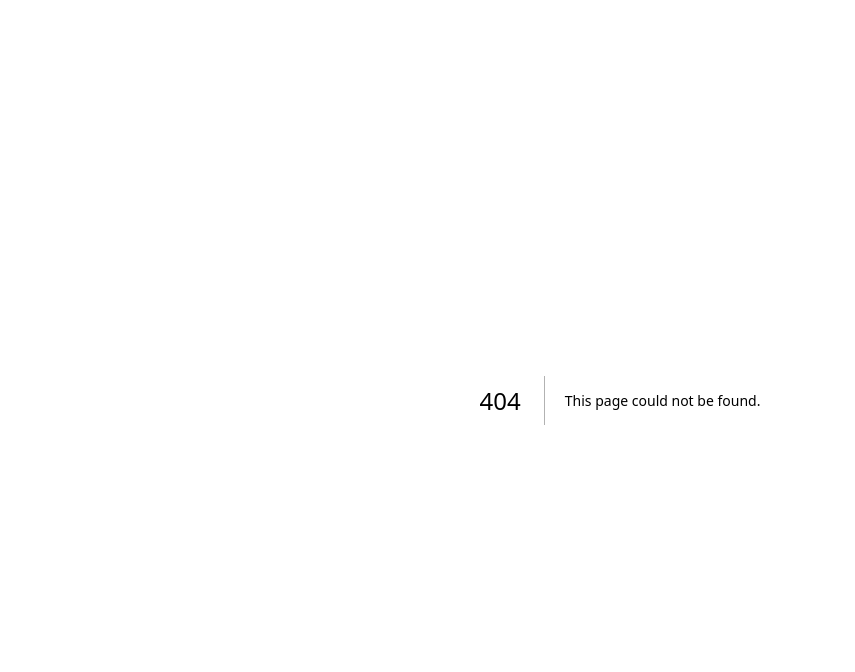
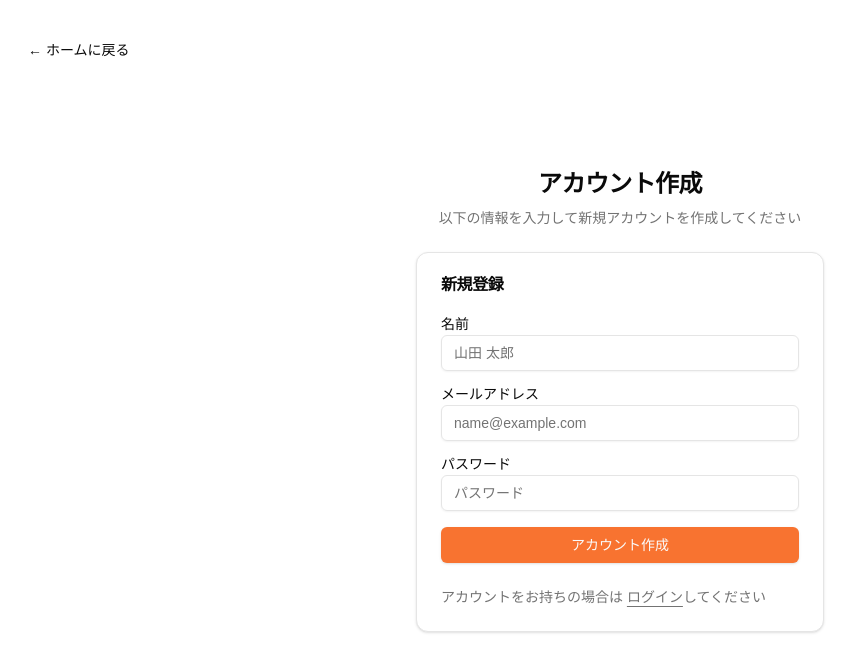
Before and after one commit to Meg624/studying-tech-chat-app, a Next.js app: page /signup in a window 1280 px wide. Before the commit this address had no page. Shown: the top 672 px of the page, without its empty margins (20-875 px from the left). Built offline with nearby package versions, Linux system fonts and the light colour scheme.

Commit message:
login/signupフォームUIの実装

```diff
--- /dev/null
+++ b/src/app/login/page.tsx
@@ -0,0 +1,130 @@
+'use client';
+
+// React
+import { useState } from 'react';
+// Next.js
+import Link from 'next/link';
+// shadcn/ui
+import { Button } from '@/components/ui/button';
+import { Input } from '@/components/ui/input';
+import { Label } from '@/components/ui/label';
+import {
+  Card,
+  CardContent,
+  CardFooter,
+  CardHeader,
+  CardTitle,
+} from '@/components/ui/card';
+//import { Separator } from '@/components/ui/separator';
+
+export default function LoginPage() {
+  const [isLoading, setIsLoading] = useState<boolean>(false);
+
+  // TODO: ここにフォームの値の useState や バリデーションロジックを実装
+
+  const handleSubmit = async (e: React.FormEvent<HTMLFormElement>) => {
+    e.preventDefault();
+    setIsLoading(true);
+
+    // TODO: ここに認証ロジックを実装
+
+    setTimeout(() => {
+      setIsLoading(false);
+    }, 1000);
+  };
+
+  return (
+    <div className="container mx-auto flex h-screen w-screen flex-col items-center justify-center">
+      <Link href="/" className="absolute left-4 top-4 md:left-8 md:top-8">
+        <Button variant="ghost">← ホームに戻る</Button>
+      </Link>
+      <div className="mx-auto flex w-full flex-col justify-center space-y-6 sm:max-w-md px-4">
+        <div className="flex flex-col space-y-2 text-center">
+          <h1 className="text-2xl font-semibold tracking-tight">
+            アカウントにログイン
+          </h1>
+          <p className="text-sm text-muted-foreground">
+            メールアドレスを入力してログインしてください
+          </p>
+        </div>
+        <Card>
+          <CardHeader>
+            <CardTitle>ログイン</CardTitle>
+          </CardHeader>
+          <CardContent className="grid gap-4">
+            <div className="relative">
+              <div className="absolute inset-0 flex items-center">
+              </div>
+              <div className="relative flex justify-center text-xs uppercase">
+              </div>
+            </div>
+
+            <form onSubmit={handleSubmit}>
+              <div className="grid gap-4">
+                <div className="grid gap-1">
+                  <Label htmlFor="email">メールアドレス</Label>
+                  <Input
+                    id="email"
+                    placeholder="name@example.com"
+                    type="email"
+                    autoCapitalize="none"
+                    autoComplete="email"
+                    autoCorrect="off"
+                    disabled={isLoading}
+                  />
+                </div>
+                <div className="grid gap-1">
+                  <Label htmlFor="password">パスワード</Label>
+                  <Input
+                    id="password"
+                    placeholder="パスワード"
+                    type="password"
+                    autoCapitalize="none"
+                    autoCorrect="off"
+                    disabled={isLoading}
+                  />
+                </div>
+                <Button disabled={isLoading}>
+                  {isLoading && (
+                    <svg
+                      className="mr-2 h-4 w-4 animate-spin"
+                      viewBox="0 0 24 24"
+                    >
+                      <circle
+                        className="opacity-25"
+                        cx="12"
+                        cy="12"
+                        r="10"
+                        stroke="currentColor"
+                        strokeWidth="4"
+                      ></circle>
+                      <path
+                        className="opacity-75"
+                        fill="currentColor"
+                        d="M4 12a8 8 0 018-8V0C5.373 0 0 5.373 0 12h4zm2 5.291A7.962 7.962 0 014 12H0c0 3.042 1.135 5.824 3 7.938l3-2.647z"
+                      ></path>
+                    </svg>
+                  )}
+                  ログイン
+                </Button>
+              </div>
+            </form>
+          </CardContent>
+
+          <CardFooter>
+            <p className="text-center text-sm text-muted-foreground">
+              アカウントをお持ちでない場合は{' '}
+              <Link
+                href="/signup"
+                className="underline underline-offset-4 hover:text-primary"
+              >
+                新規登録
+              </Link>
+              してください
+            </p>
+          </CardFooter>
+        </Card>
+      </div>
+    </div>
+  );
+}
--- /dev/null
+++ b/src/app/signup/page.tsx
@@ -0,0 +1,133 @@
+'use client';
+
+// React
+import { useState } from 'react';
+// Next.js
+import Link from 'next/link';
+// shadcn/ui
+import { Button } from '@/components/ui/button';
+import { Input } from '@/components/ui/input';
+import { Label } from '@/components/ui/label';
+import {
+  Card,
+  CardContent,
+  CardFooter,
+  CardHeader,
+  CardTitle,
+} from '@/components/ui/card';
+import { Separator } from '@/components/ui/separator';
+
+export default function SignupPage() {
+  const [isLoading, setIsLoading] = useState<boolean>(false);
+
+  // TODO: ここにフォームの値の useState や バリデーションロジックを実装
+
+  const handleSubmit = async (e: React.FormEvent<HTMLFormElement>) => {
+    e.preventDefault();
+    setIsLoading(true);
+
+    // TODO: ここに登録ロジックを実装
+
+    setTimeout(() => {
+      setIsLoading(false);
+    }, 1000);
+  };
+
+  return (
+    <div className="container mx-auto flex h-screen w-screen flex-col items-center justify-center">
+      <Link href="/" className="absolute left-4 top-4 md:left-8 md:top-8">
+        <Button variant="ghost">← ホームに戻る</Button>
+      </Link>
+      <div className="mx-auto flex w-full flex-col justify-center space-y-6 max-w-md px-5">
+        <div className="flex flex-col space-y-2 text-center">
+          <h1 className="text-2xl font-semibold tracking-tight">
+            アカウント作成
+          </h1>
+          <p className="text-sm text-muted-foreground">
+            以下の情報を入力して新規アカウントを作成してください
+          </p>
+        </div>
+        <Card>
+          <CardHeader>
+            <CardTitle>新規登録</CardTitle>
+          </CardHeader>
+          <CardContent className="grid gap-4">
+            <form onSubmit={handleSubmit}>
+              <div className="grid gap-4">
+                <div className="grid gap-1">
+                  <Label htmlFor="name">名前</Label>
+                  <Input
+                    id="name"
+                    placeholder="山田 太郎"
+                    type="text"
+                    autoCapitalize="none"
+                    autoCorrect="off"
+                    disabled={isLoading}
+                  />
+                </div>
+                <div className="grid gap-1">
+                  <Label htmlFor="email">メールアドレス</Label>
+                  <Input
+                    id="email"
+                    placeholder="name@example.com"
+                    type="email"
+                    autoCapitalize="none"
+                    autoComplete="email"
+                    autoCorrect="off"
+                    disabled={isLoading}
+                  />
+                </div>
+                <div className="grid gap-1">
+                  <Label htmlFor="password">パスワード</Label>
+                  <Input
+                    id="password"
+                    placeholder="パスワード"
+                    type="password"
+                    autoCapitalize="none"
+                    autoCorrect="off"
+                    disabled={isLoading}
+                  />
+                </div>
+                <Button disabled={isLoading}>
+                  {isLoading && (
+                    <svg
+                      className="mr-2 h-4 w-4 animate-spin"
+                      viewBox="0 0 24 24"
+                    >
+                      <circle
+                        className="opacity-25"
+                        cx="12"
+                        cy="12"
+                        r="10"
+                        stroke="currentColor"
+                        strokeWidth="4"
+                      ></circle>
+                      <path
+                        className="opacity-75"
+                        fill="currentColor"
+                        d="M4 12a8 8 0 018-8V0C5.373 0 0 5.373 0 12h4zm2 5.291A7.962 7.962 0 014 12H0c0 3.042 1.135 5.824 3 7.938l3-2.647z"
+                      ></path>
+                    </svg>
+                  )}
+                  アカウント作成
+                </Button>
+              </div>
+            </form>
+          </CardContent>
+          <CardFooter>
+            <p className="text-center text-sm text-muted-foreground">
+              アカウントをお持ちの場合は{' '}
+              <Link
+                href="/login"
+                className="underline underline-offset-4 hover:text-primary"
+              >
+                ログイン
+              </Link>
+              してください
+            </p>
+          </CardFooter>
+        </Card>
+      </div>
+    </div>
+  );
+}
```
